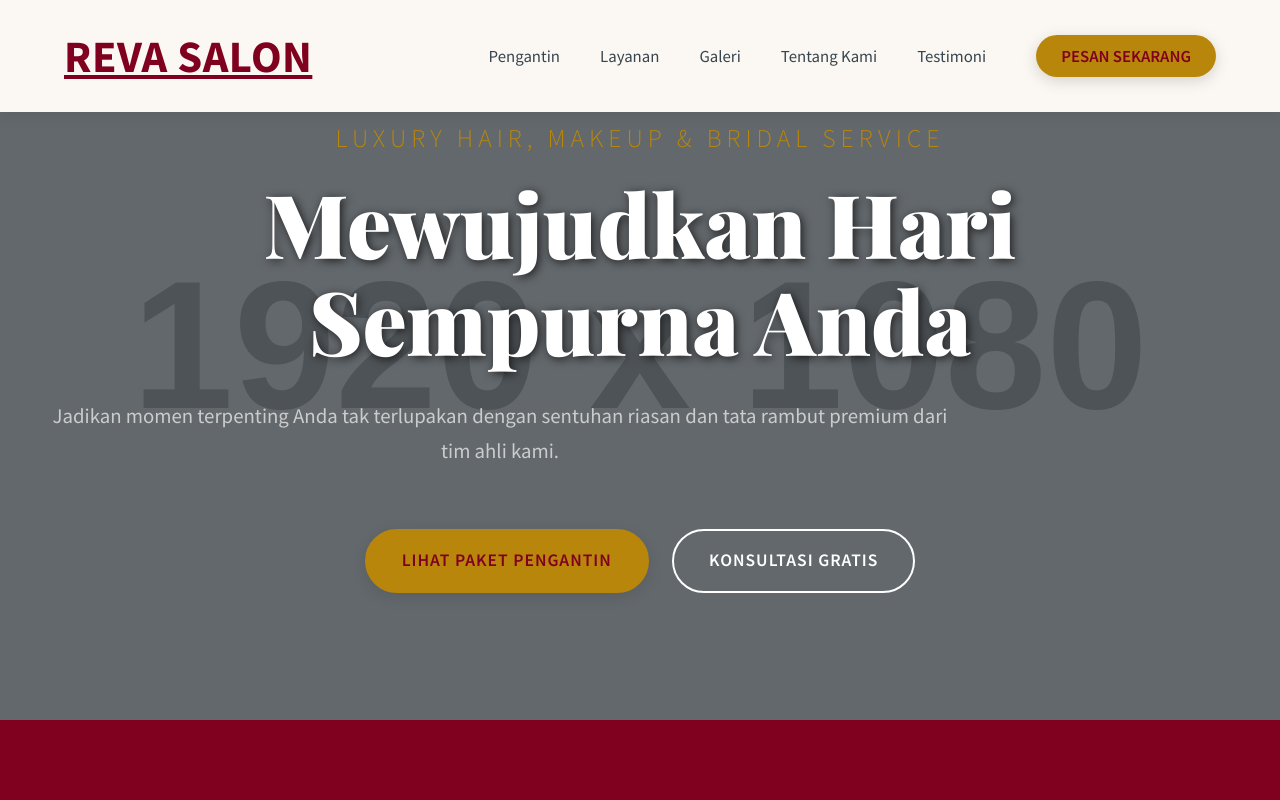
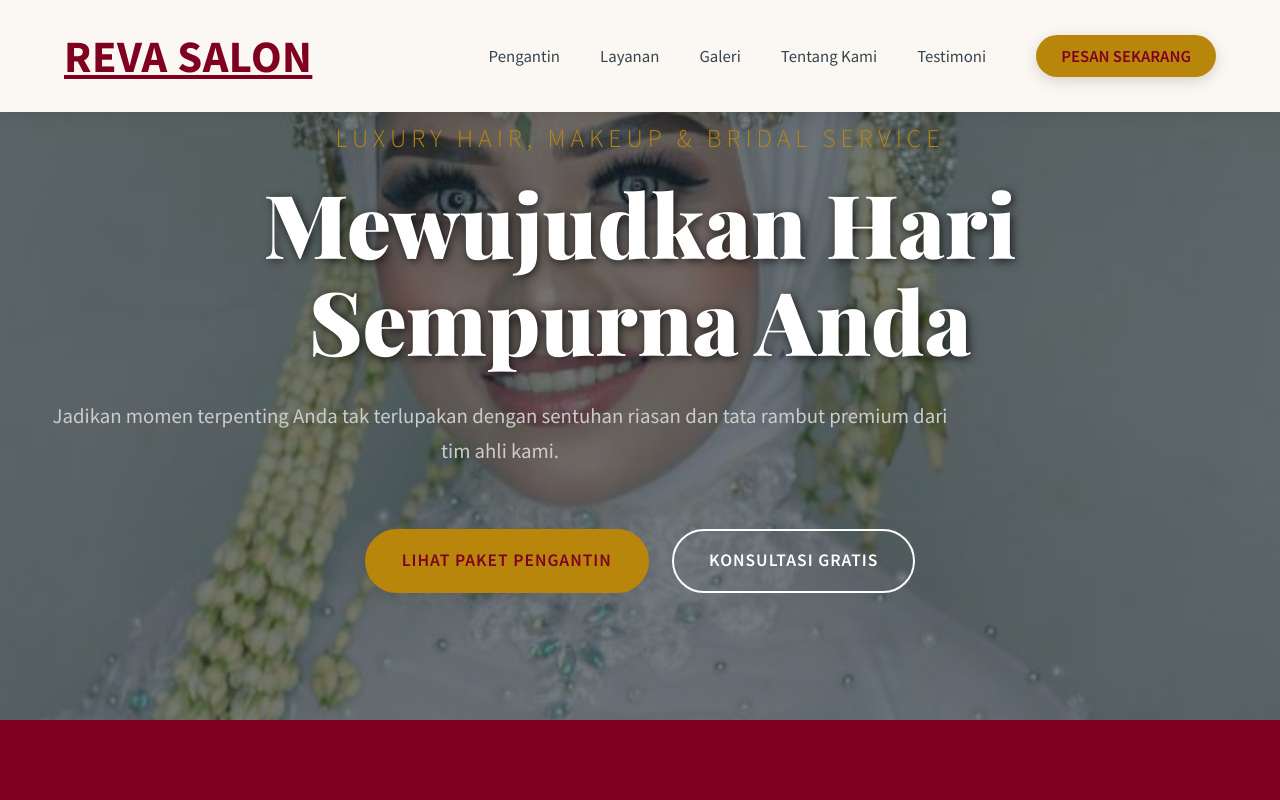
Before and after one commit to dhjulian18-ops/revasalon1, a plain HTML site: page index.html in a window 1280 px wide. Shown: the top 800 px of the page. Drawn offline with nearby package versions, Linux system fonts and the light colour scheme; placeholder pictures from the web are drawn by us.

Commit message:
Update index.html

```diff
--- a/index.html
+++ b/index.html
@@ -187,7 +187,7 @@
         /* ==================== 4. HERO SECTION ==================== */
         .hero {
             /* Ganti dengan gambar latar belakang utama (misal: hero-background.jpg) */
-            background: url('https://via.placeholder.com/1920x1080/402E32/B8860B?text=Flawless+Elegance') no-repeat center center/cover;
+            background: url('1.jpeg') no-repeat center center/cover;
             height: 90vh;
             display: flex;
             align-items: center;
```
